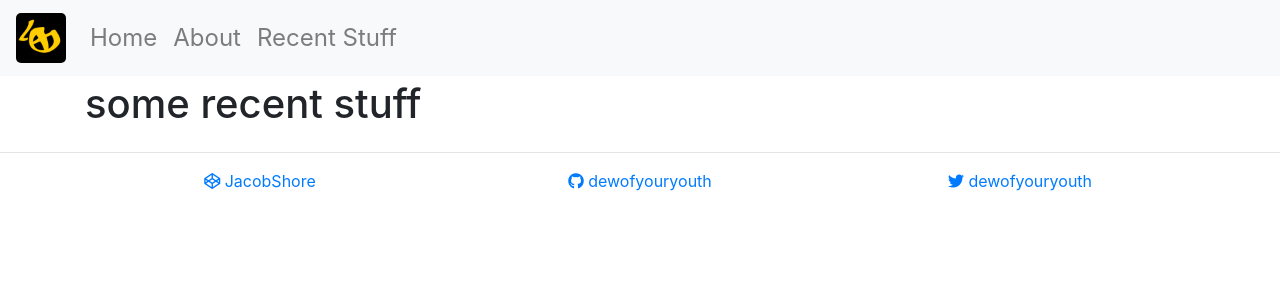
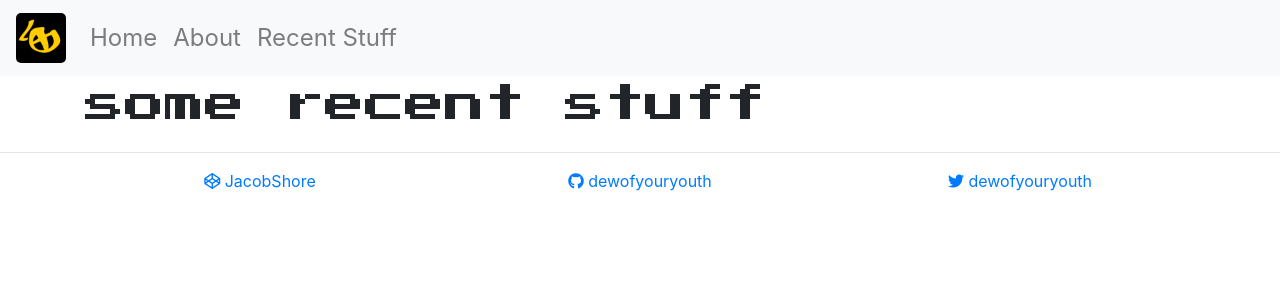
Before and after one commit to DewofyourYouth/DewofyourYouth.github.io, a Jekyll site: the page built from recent-stuff.html, in a window 1280 px wide. Shown: the top 300 px of the page. Built offline with Jekyll 4.4.1, drawn with Linux system fonts in a browser that asks for light colours; nearby versions of some CDN libraries.

Commit message:
h1 style

```diff
--- a/css/main.css
+++ b/css/main.css
@@ -28,6 +28,10 @@ blockquote:before {
 }
 blockquote p {
   display: inline;
+}
+
+h1 {
+  font-family: 'Press Start 2P', cursive;
 }
 
 .jumbotron {
```
